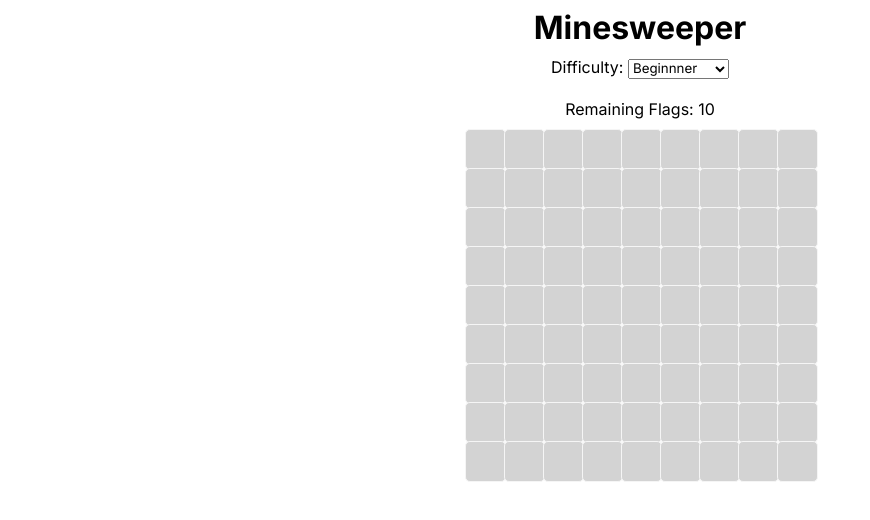
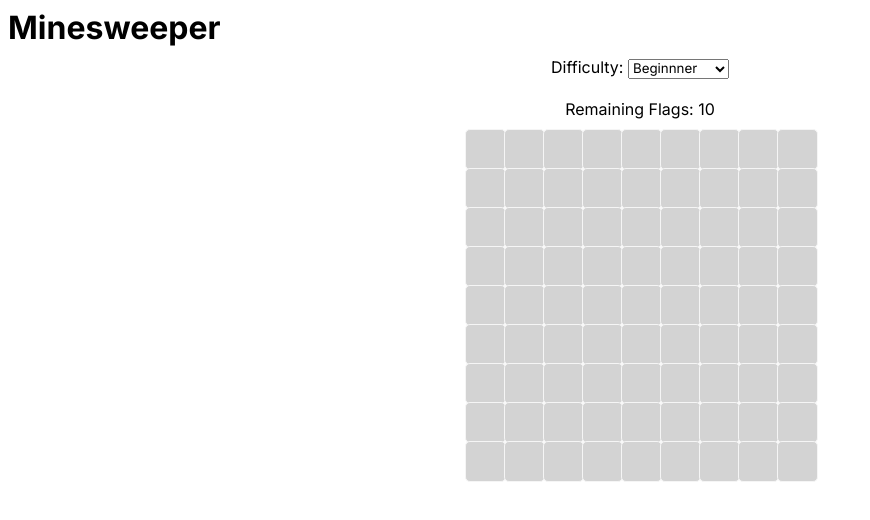
Before and after one commit to v-gajjar/Minesweeper, a React (Vite) app: page / in a window 1280 px wide. Shown: the top 520 px of the page, without its empty margins (0-870 px from the left). Built offline with nearby package versions, Linux system fonts and the light colour scheme.

Commit message:
make the markup more semantic

```diff
--- a/src/App.jsx
+++ b/src/App.jsx
@@ -233,26 +233,32 @@ function App() {
   };
 
   return (
-      <div className="wrapper">
+    <>
+      <header>
         <h1 className="game-title">Minesweeper</h1>
+      </header>
+      <main className="wrapper">
         <GameDifficultySelector
           gameDifficultySettings={gameDifficultySettings}
           onChange={onGameDifficultyLevelChanged}
         ></GameDifficultySelector>
-        <RemainingFlagsCounter remainingFlagsCount={remainingFlagsCount}></RemainingFlagsCounter>
-        { gameHasEnded() &&
+        <RemainingFlagsCounter
+          remainingFlagsCount={remainingFlagsCount}
+        ></RemainingFlagsCounter>
+        {gameHasEnded() && (
             <GameResultModal
               gameWon={userWonGame()}
               onClick={onCloseGameResultModal}
             ></GameResultModal>
-        }
+        )}
         <GameBoard
           board={board}
           boardSize={gameDifficultySettings.boardSize}
           onClick={onRevealCell}
           onContextMenu={onToggleFlag}
         ></GameBoard>
-      </div>
+      </main>
+    </>
   );
 }
 
```
